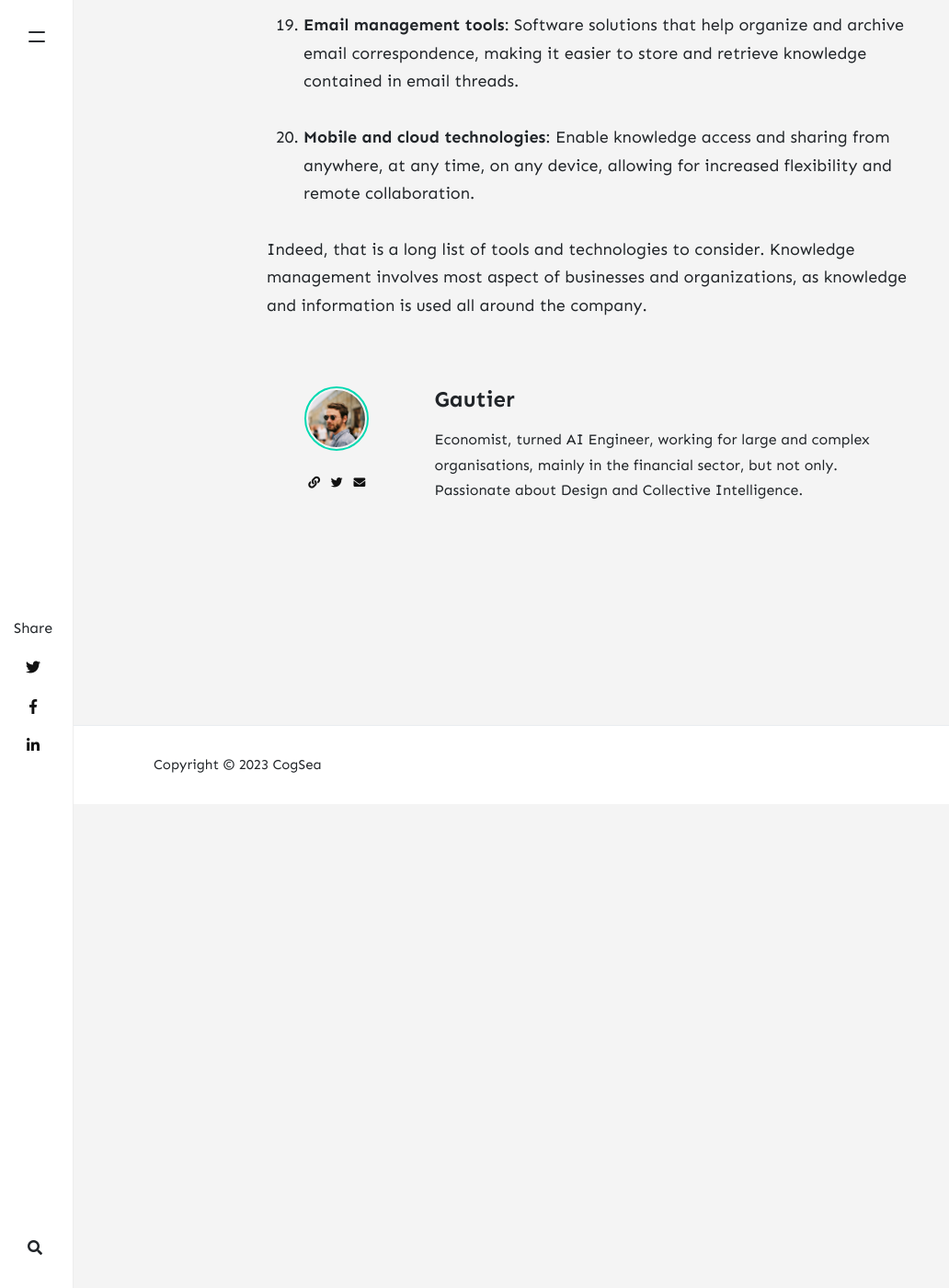
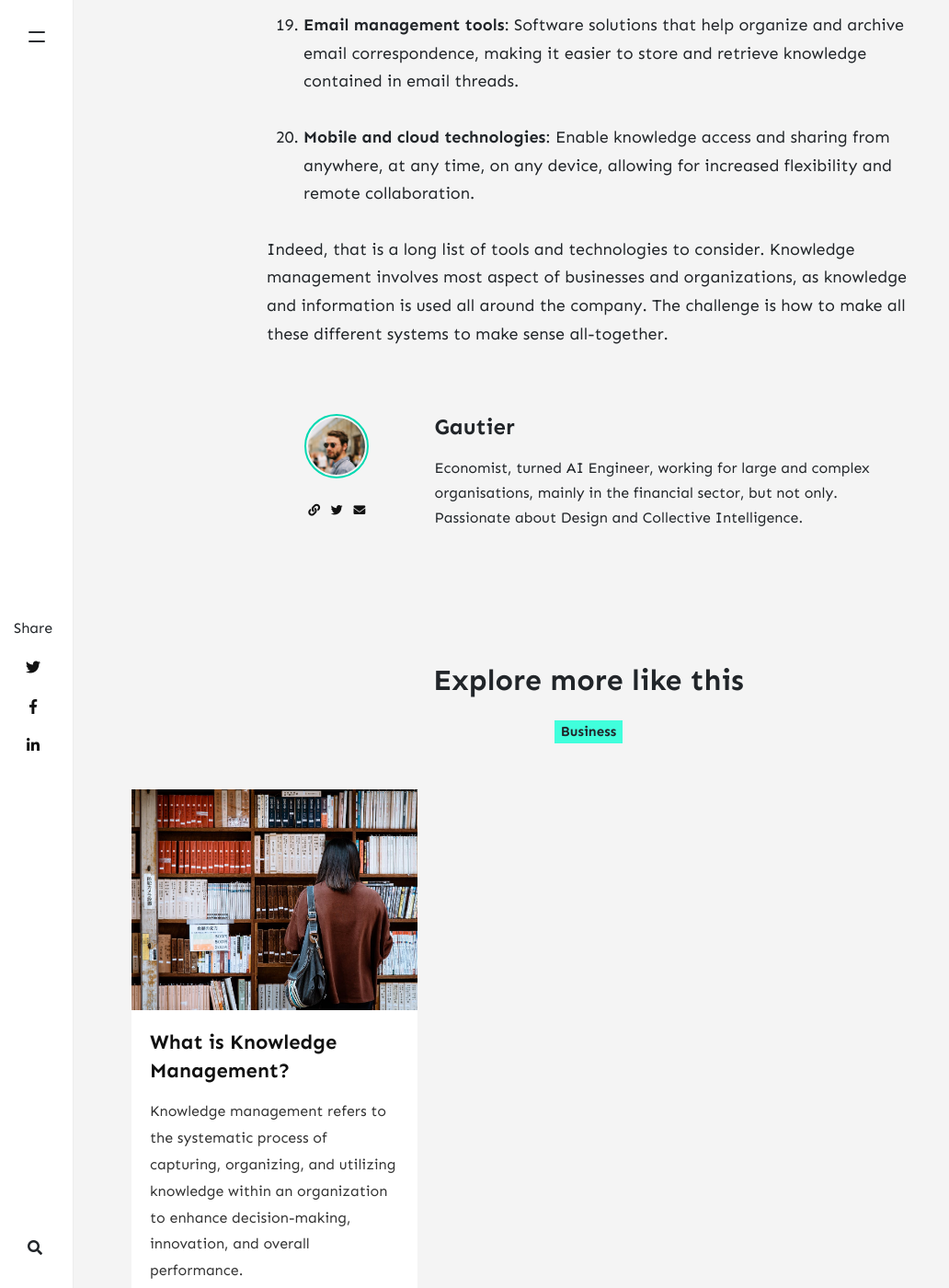
Before and after one commit to cogsea/cogsea.github.io, a Jekyll site: the page built from _posts/2023-12-29-knowledge-management-tools.md, in a window 1280 px wide and 1400 px high, scrolled down 3355 px. Shown: the whole window at 92% size, without its empty margins (0-1032 px from the left). Built offline with Jekyll 4.4.1, drawn with Linux system fonts in a browser that asks for light colours; nearby versions of some CDN libraries; comment, search, counter and statistics services are not loaded; before the commit the page ends 4229 px from its top, so only the background shows below that.

```diff
--- a/_posts/2023-12-29-knowledge-management-tools.md
+++ b/_posts/2023-12-29-knowledge-management-tools.md
@@ -5,6 +5,9 @@ comments: false
 image: assets/images/tools-felix-mittermeier-957912.jpg
 description: " Tools and technologies for effective knowledge management, that can support knowledge management efforts."
 author: gaut
+tags:
+categories:
+  - business
 ---
 [Knowledge management](/knowledge-management/) refers to the systematic process of capturing, organizing, and utilizing knowledge within an organization to enhance decision-making, innovation, and overall performance.
 
@@ -50,4 +53,4 @@ Here are many tools and technologies to do just that
 
 20. **Mobile and cloud technologies**: Enable knowledge access and sharing from anywhere, at any time, on any device, allowing for increased flexibility and remote collaboration.
 
-Indeed, that is a long list of tools and technologies to consider. Knowledge management involves most aspect of businesses and organizations, as knowledge and information is used all around the company.
+Indeed, that is a long list of tools and technologies to consider. Knowledge management involves most aspect of businesses and organizations, as knowledge and information is used all around the company. The challenge is how to make all these different systems to make sense all-together.
--- a/_posts/2023-12-29-knowledge-management.md
+++ b/_posts/2023-12-29-knowledge-management.md
@@ -27,7 +27,7 @@ Here are the key aspects of knowledge management:
 
 **Cultural Factors**: Knowledge management requires a supportive organizational culture that emphasizes sharing, collaboration, and continuous learning. It involves fostering a knowledge-sharing mindset, reward systems for knowledge contributions, promoting communities of practice, and providing training and communication platforms.
 
-**Technology**: Various digital tools and technologies can support knowledge management efforts, such as intranets, wikis, collaboration platforms, content management systems, search engines, expert directories, and data analytics tools. Technology can help facilitate knowledge sharing, retrieval, and analysis.
+**Technology**: Various digital [tools and technologies](/knowledge-management-tools/) can support knowledge management efforts, such as intranets, wikis, collaboration platforms, content management systems, search engines, expert directories, and data analytics tools. Technology can help facilitate knowledge sharing, retrieval, and analysis.
 
 **Challenges**: Implementing effective knowledge management can face challenges. These include resistance to change, organizational silos, lack of trust and incentives for knowledge sharing, information overload, lack of clear processes, and technology limitations.
 
```
